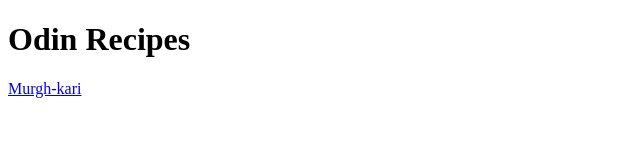
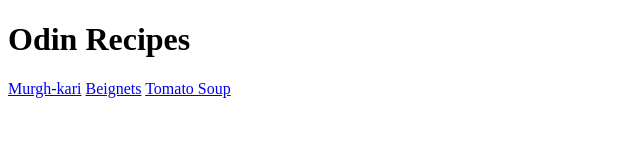
Before and after one commit to newt2772/odin-recipes, a plain HTML site: page index.html in a window 1280 px wide. Shown: the whole page, without its empty margins (0-640 px from the left). Drawn offline with Linux system fonts and the light colour scheme.

Commit message:
Added link of other 2 recipes to index page

```diff
--- a/index.html
+++ b/index.html
@@ -8,5 +8,7 @@
 <body>
     <h1>Odin Recipes</h1>
     <a href="/recipes/murgh-kari.html">Murgh-kari</a>
+    <a href="/recipes/beignets.html">Beignets</a>
+    <a href="/recipes/tomato-soup.html">Tomato Soup</a>
 </body>
 </html>
```
